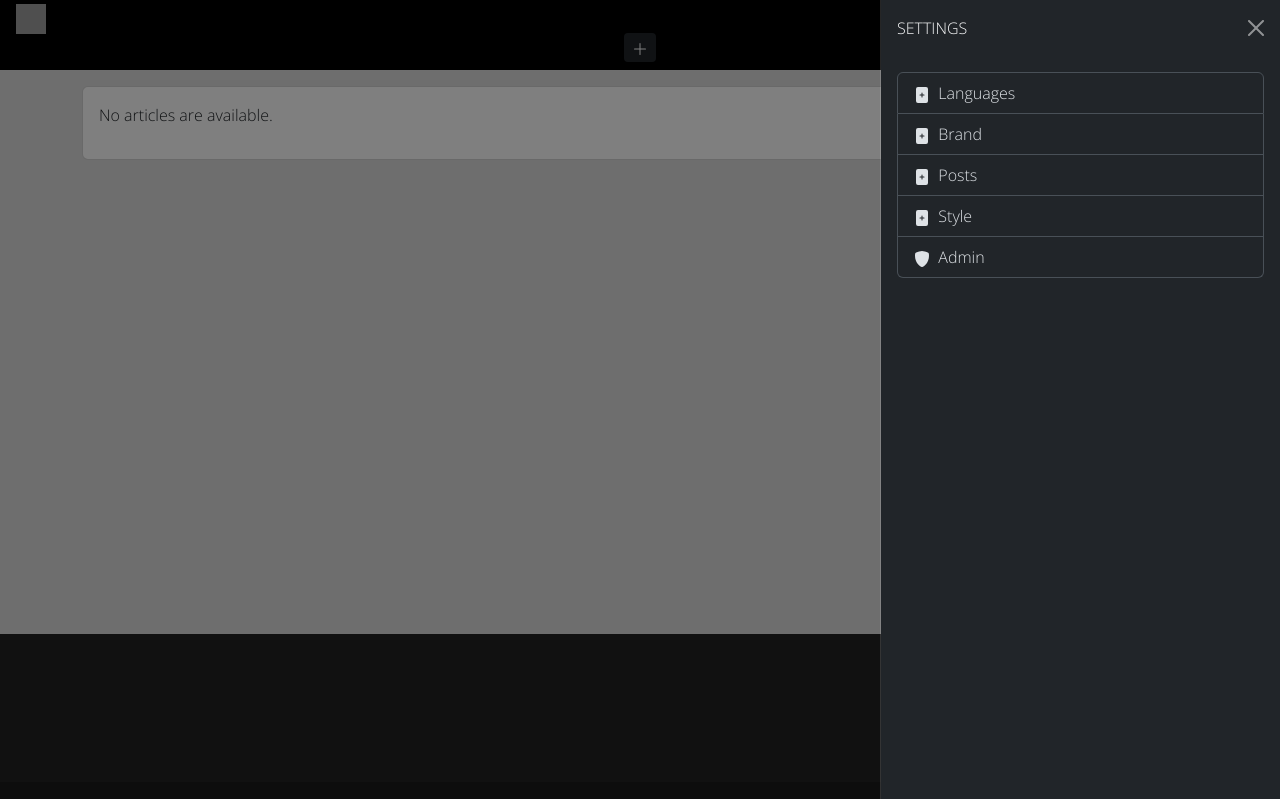
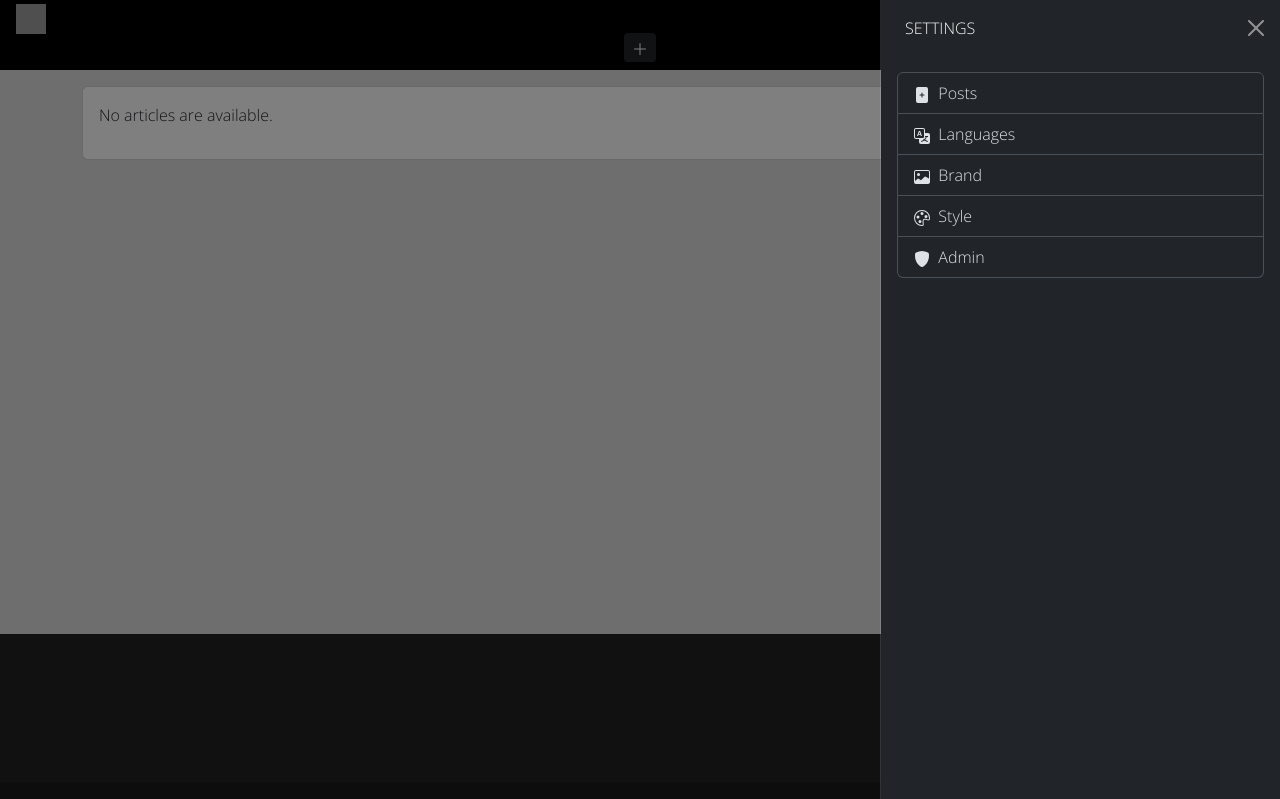
Before and after one commit to wbin01/nebula, a Django app: page /en/ in a window 1280 px wide, after a click that opens the changed part. Shown: the top 799 px of the page. Run offline with Django 5.2, Linux system fonts and the light colour scheme; the visitor is signed in with stand-in values (Sample User, id 1); data comes from the database, SQL or seed files in the repository; data that the repository does not hold is empty; grey boxes are pictures that could not be loaded.

Commit message:
Settings icons

```diff
--- a/src/webpage/templates/_nav.html
+++ b/src/webpage/templates/_nav.html
@@ -125,35 +125,38 @@
       </a>
       <div class="offcanvas offcanvas-end" tabindex="-1" id="offcanvasRight" aria-labelledby="offcanvasRightLabel" data-bs-theme="dark">
         <div class="offcanvas-header">
-          <span class="offcanvas-title text-light" id="offcanvasRightLabel">SETTINGS</span>
+          <span class="offcanvas-title text-light ms-2" id="offcanvasRightLabel">SETTINGS</span>
           <button type="button" class="btn-close" data-bs-dismiss="offcanvas" aria-label="Close">&nbsp;</button>
         </div>
         <div class="offcanvas-body">
           <!-- Superuser settings -->
           {% if user.is_superuser %}
           <div class="list-group">
-            <!-- Language -->
-            <a class="list-group-item list-group-item-action" href="{% url 'settings' cookie_language 'language' %}">
-              <svg xmlns="http://www.w3.org/2000/svg" width="16" height="16" fill="currentColor" class="bi bi-file-plus-fill" viewBox="0 0 16 16">
-                <path d="M12 0H4a2 2 0 0 0-2 2v12a2 2 0 0 0 2 2h8a2 2 0 0 0 2-2V2a2 2 0 0 0-2-2M8.5 6v1.5H10a.5.5 0 0 1 0 1H8.5V10a.5.5 0 0 1-1 0V8.5H6a.5.5 0 0 1 0-1h1.5V6a.5.5 0 0 1 1 0"/>
-              </svg> &nbsp;<span>Languages</span>
-            </a>
-            <!-- Brand -->
-            <a class="list-group-item list-group-item-action" href="{% url 'settings' cookie_language 'brand' %}">
-              <svg xmlns="http://www.w3.org/2000/svg" width="16" height="16" fill="currentColor" class="bi bi-file-plus-fill" viewBox="0 0 16 16">
-                <path d="M12 0H4a2 2 0 0 0-2 2v12a2 2 0 0 0 2 2h8a2 2 0 0 0 2-2V2a2 2 0 0 0-2-2M8.5 6v1.5H10a.5.5 0 0 1 0 1H8.5V10a.5.5 0 0 1-1 0V8.5H6a.5.5 0 0 1 0-1h1.5V6a.5.5 0 0 1 1 0"/>
-              </svg> &nbsp;<span>Brand</span>
-            </a>
             <!-- Posts -->
             <a class="list-group-item list-group-item-action" href="{% url 'settings' cookie_language 'posts' %}">
               <svg xmlns="http://www.w3.org/2000/svg" width="16" height="16" fill="currentColor" class="bi bi-file-plus-fill" viewBox="0 0 16 16">
                 <path d="M12 0H4a2 2 0 0 0-2 2v12a2 2 0 0 0 2 2h8a2 2 0 0 0 2-2V2a2 2 0 0 0-2-2M8.5 6v1.5H10a.5.5 0 0 1 0 1H8.5V10a.5.5 0 0 1-1 0V8.5H6a.5.5 0 0 1 0-1h1.5V6a.5.5 0 0 1 1 0"/>
               </svg> &nbsp;<span>Posts</span>
             </a>
+            <!-- Language -->
+            <a class="list-group-item list-group-item-action" href="{% url 'settings' cookie_language 'language' %}">
+              <svg xmlns="http://www.w3.org/2000/svg" width="16" height="16" fill="currentColor" class="bi bi-translate" viewBox="0 0 16 16">
+                <path d="M4.545 6.714 4.11 8H3l1.862-5h1.284L8 8H6.833l-.435-1.286zm1.634-.736L5.5 3.956h-.049l-.679 2.022z"/>
+                <path d="M0 2a2 2 0 0 1 2-2h7a2 2 0 0 1 2 2v3h3a2 2 0 0 1 2 2v7a2 2 0 0 1-2 2H7a2 2 0 0 1-2-2v-3H2a2 2 0 0 1-2-2zm2-1a1 1 0 0 0-1 1v7a1 1 0 0 0 1 1h7a1 1 0 0 0 1-1V2a1 1 0 0 0-1-1zm7.138 9.995q.289.451.63.846c-.748.575-1.673 1.001-2.768 1.292.178.217.451.635.555.867 1.125-.359 2.08-.844 2.886-1.494.777.665 1.739 1.165 2.93 1.472.133-.254.414-.673.629-.89-1.125-.253-2.057-.694-2.82-1.284.681-.747 1.222-1.651 1.621-2.757H14V8h-3v1.047h.765c-.318.844-.74 1.546-1.272 2.13a6 6 0 0 1-.415-.492 2 2 0 0 1-.94.31"/>
+              </svg> &nbsp;<span>Languages</span>
+            </a>
+            <!-- Brand -->
+            <a class="list-group-item list-group-item-action" href="{% url 'settings' cookie_language 'brand' %}">
+              <svg xmlns="http://www.w3.org/2000/svg" width="16" height="16" fill="currentColor" class="bi bi-image" viewBox="0 0 16 16">
+                <path d="M6.002 5.5a1.5 1.5 0 1 1-3 0 1.5 1.5 0 0 1 3 0"/>
+                <path d="M2.002 1a2 2 0 0 0-2 2v10a2 2 0 0 0 2 2h12a2 2 0 0 0 2-2V3a2 2 0 0 0-2-2zm12 1a1 1 0 0 1 1 1v6.5l-3.777-1.947a.5.5 0 0 0-.577.093l-3.71 3.71-2.66-1.772a.5.5 0 0 0-.63.062L1.002 12V3a1 1 0 0 1 1-1z"/>
+              </svg> &nbsp;<span>Brand</span>
+            </a>
             <!-- Style -->
             <a class="list-group-item list-group-item-action" href="{% url 'settings' cookie_language 'style' %}">
-              <svg xmlns="http://www.w3.org/2000/svg" width="16" height="16" fill="currentColor" class="bi bi-file-plus-fill" viewBox="0 0 16 16">
-                <path d="M12 0H4a2 2 0 0 0-2 2v12a2 2 0 0 0 2 2h8a2 2 0 0 0 2-2V2a2 2 0 0 0-2-2M8.5 6v1.5H10a.5.5 0 0 1 0 1H8.5V10a.5.5 0 0 1-1 0V8.5H6a.5.5 0 0 1 0-1h1.5V6a.5.5 0 0 1 1 0"/>
+              <svg xmlns="http://www.w3.org/2000/svg" width="16" height="16" fill="currentColor" class="bi bi-palette" viewBox="0 0 16 16">
+                <path d="M8 5a1.5 1.5 0 1 0 0-3 1.5 1.5 0 0 0 0 3m4 3a1.5 1.5 0 1 0 0-3 1.5 1.5 0 0 0 0 3M5.5 7a1.5 1.5 0 1 1-3 0 1.5 1.5 0 0 1 3 0m.5 6a1.5 1.5 0 1 0 0-3 1.5 1.5 0 0 0 0 3"/>
+                <path d="M16 8c0 3.15-1.866 2.585-3.567 2.07C11.42 9.763 10.465 9.473 10 10c-.603.683-.475 1.819-.351 2.92C9.826 14.495 9.996 16 8 16a8 8 0 1 1 8-8m-8 7c.611 0 .654-.171.655-.176.078-.146.124-.464.07-1.119-.014-.168-.037-.37-.061-.591-.052-.464-.112-1.005-.118-1.462-.01-.707.083-1.61.704-2.314.369-.417.845-.578 1.272-.618.404-.038.812.026 1.16.104.343.077.702.186 1.025.284l.028.008c.346.105.658.199.953.266.653.148.904.083.991.024C14.717 9.38 15 9.161 15 8a7 7 0 1 0-7 7"/>
               </svg> &nbsp;<span>Style</span>
             </a>
             <!-- Admin -->
```
